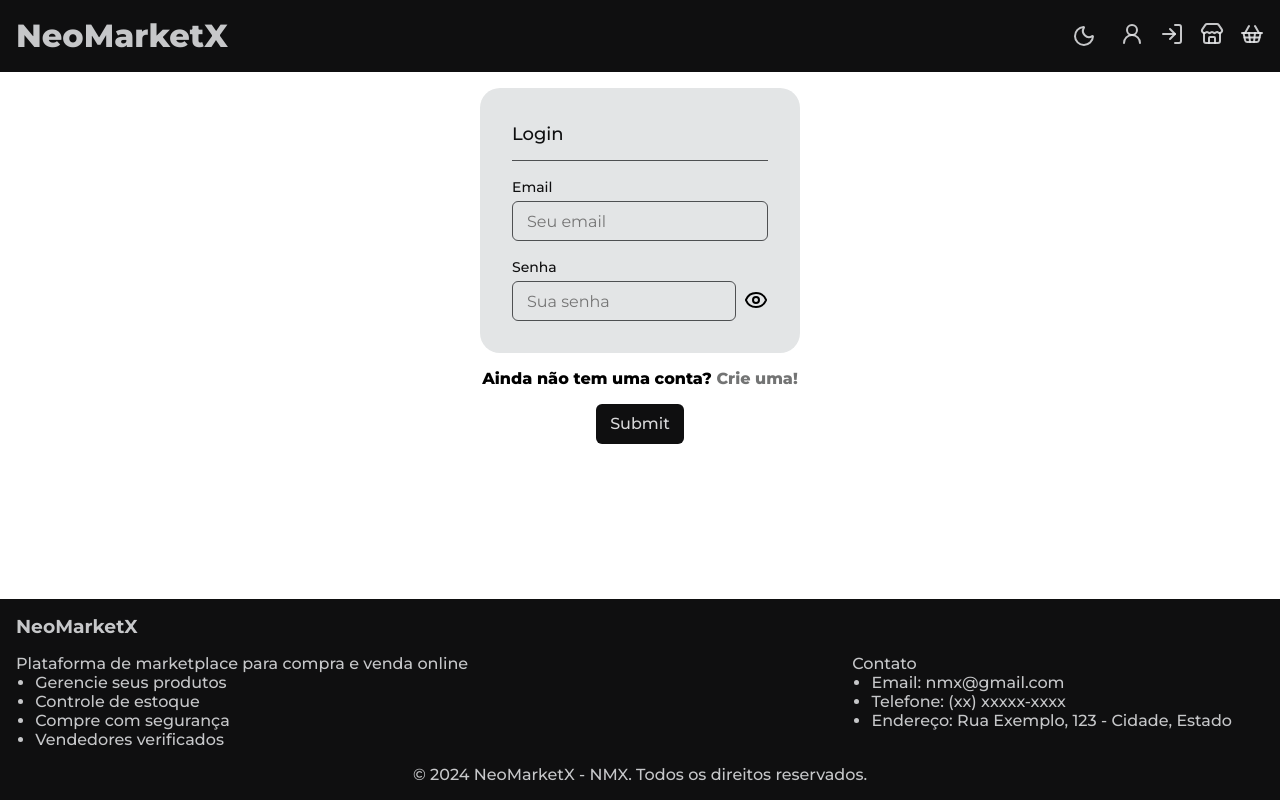
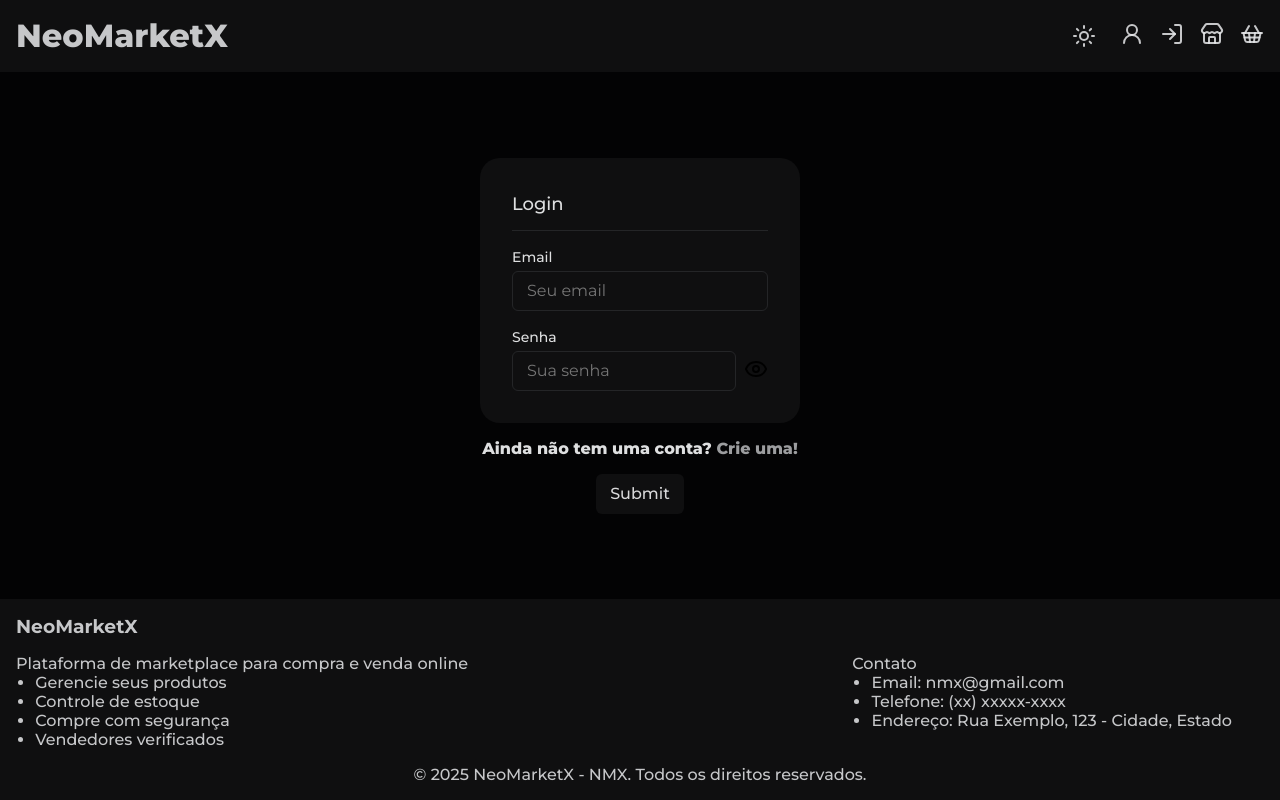
Before and after one commit to ArturLimaMelo/Projeto-Final, a React (Vite) app: page /login in a window 1280 px wide. Built offline with nearby package versions, Linux system fonts and the light colour scheme; no server answers; the database is empty.

Commit message:
tema, login e cadastro

```diff
--- a/src/components/Footer.jsx
+++ b/src/components/Footer.jsx
@@ -25,7 +25,7 @@ export default function Footer() {
             </ul>
           </div>
         </div>
-        <p className={styles.copyright}>© 2024 NeoMarketX - NMX. Todos os direitos reservados.</p>
+        <p className={styles.copyright}>© 2025 NeoMarketX - NMX. Todos os direitos reservados.</p>
       </footer>
     </>
   );
--- a/src/components/Header.jsx
+++ b/src/components/Header.jsx
@@ -44,5 +44,6 @@ export function Header() {
       </div>
     </header>
     // Seria legal colocar alguma coisa para simbolizar se está dentro de uma sessão ou não, equipe do frontend é com vocês
+    // Talvez mudar a cor do ícone do usuário ou algo do tipo?? nao entendi direito amigo, mais detalhes por favor abraaaaaço :D
   );
 }
--- a/src/components/ThemeToggle.jsx
+++ b/src/components/ThemeToggle.jsx
@@ -20,7 +20,7 @@ export function ThemeToggle() {
       className={styles.toggleButton}
       aria-label="Toggle theme"
     >
-      {theme === 'light' ? <MoonIcon /> : <SunIcon />}
+      {theme === 'light' ? <SunIcon /> : <MoonIcon />}
     </button>
   );
 }
--- a/src/screens/Login/Login.jsx
+++ b/src/screens/Login/Login.jsx
@@ -102,8 +102,8 @@ export default function Login() {
         </Fieldset.Root>
 
         <p>
-          Ainda não tem uma conta?{" "}
-          <Link to="/signin" className={styles.link}>
+          Ainda não tem uma conta? {" "}
+          <Link to="/signup" className={styles.link}>
             {" "}
             Crie uma!{" "}
           </Link>
--- a/src/screens/Login/Login.module.css
+++ b/src/screens/Login/Login.module.css
@@ -1,5 +1,6 @@
 .container {
     display: flex;
+    flex: 1;
     flex-direction: column;
     justify-content: center;
     align-items: center;
@@ -8,6 +9,7 @@
     font-optical-sizing: auto;
     font-weight: 730;
     font-style: normal;
+   background-color: var(--card-login-bg);
 }
 
 .form {
@@ -18,7 +20,7 @@
 }
 
 .Fieldset {
-  background-color: #e3e5e6;
+  background-color: var(--card-bg);
   border-radius: 20px;
   border: 0;
   margin: 1rem;
@@ -37,7 +39,7 @@
   font-size: 1.125rem;
   line-height: 1.75rem;
   letter-spacing: -0.0025em;
-  color: var(--color-gray-50);
+  color: var(--color-gray-950);
 }
 
 .Field {
@@ -66,7 +68,7 @@
   font-size: 0.875rem;
   line-height: 1.25rem;
   font-weight: 500;
-  color: var(--color-gray-50);
+  color: var(--color-gray-950);
 }
 
 .Input {
@@ -122,10 +124,13 @@
 }
 
 .link {
-  color: var(--color-gray-100);
+  color: var(--color-gray-600);
   text-decoration: none;
   transition: color 0.2s;
   &:hover {
     color: var(--color-blue);
   }
 }
+.container p {
+  color: var(--color-gray-950);
+}
--- a/src/screens/SignIn/SignUp.jsx
+++ b/src/screens/SignIn/SignUp.jsx
@@ -239,6 +239,7 @@ export default function SignIn() {
         <Checkbox
           label="Deseja receber ofertas no seu email?"
           color="neutral"
+          className={styles.checkbox}
         />
 
         <Button type="submit" className={styles.Button}>
--- a/src/screens/SignIn/SignUp.module.css
+++ b/src/screens/SignIn/SignUp.module.css
@@ -8,6 +8,7 @@
     font-optical-sizing: auto;
     font-weight: 730;
     font-style: normal;
+    background-color: var(--card-login-bg);
 }
 
 .form {
@@ -18,7 +19,7 @@
 }
 
 .Fieldset {
-  background-color: #e3e5e6;
+  background-color: var(--card-bg);
   border-radius: 20px;
   border: 0;
   margin: 1rem;
@@ -37,7 +38,7 @@
   font-size: 1.125rem;
   line-height: 1.75rem;
   letter-spacing: -0.0025em;
-  color: var(--color-gray-50);
+  color: var(--color-gray-950);
 }
 
 .Field {
@@ -51,7 +52,7 @@
   font-size: 0.875rem;
   line-height: 1.25rem;
   font-weight: 500;
-  color: var(--color-gray-50);
+  color: var(--color-gray-950);
 }
 
 .Input {
--- a/src/styles/themes.css
+++ b/src/styles/themes.css
@@ -3,6 +3,7 @@
   --color-blue: oklch(69% 50% 264deg);
   --color-red: oklch(80% 55% 31deg);
 
+  --color-gray-0: oklch(10% 0.25% 264deg);
   --color-gray-50: oklch(17% 0.25% 264deg);
   --color-gray-100: oklch(28% 0.75% 264deg / 65%);
   --color-gray-200: oklch(29% 0.75% 264deg / 80%);
@@ -18,6 +19,8 @@
   /* Card tokens for consistent card styling */
   --card-bg: var(--color-gray-50);
   --card-border: oklch(90% 0.6% 264deg / 70%);
+  --card-login-bg: var(--color-gray-0);
+
 
 
 }
@@ -30,6 +33,7 @@
   --color-gray-50: oklch(98% 0.25% 264deg);
   --color-gray-100: oklch(12% 9.5% 264deg / 5%);
   --color-gray-200: oklch(12% 9% 264deg / 7%);
+  --cloro-gray-250: oklch(12% 8.8% 264deg / 10%);
   --color-gray-300: oklch(12% 8.5% 264deg / 17%);
   --color-gray-400: oklch(12% 8% 264deg / 38%);
   --color-gray-500: oklch(12% 7.5% 264deg / 50%);
@@ -43,5 +47,6 @@
   --card-bg: var(--color-gray-50);
   --card-border: var(--color-gray-200);
   --card-text: var(--color-gray-950);
+  --card-login-bg: var(--color-gray-250);
 
 }
```
Also changed, not shown: 1 other file (tests, documents, lock files or other folders).
